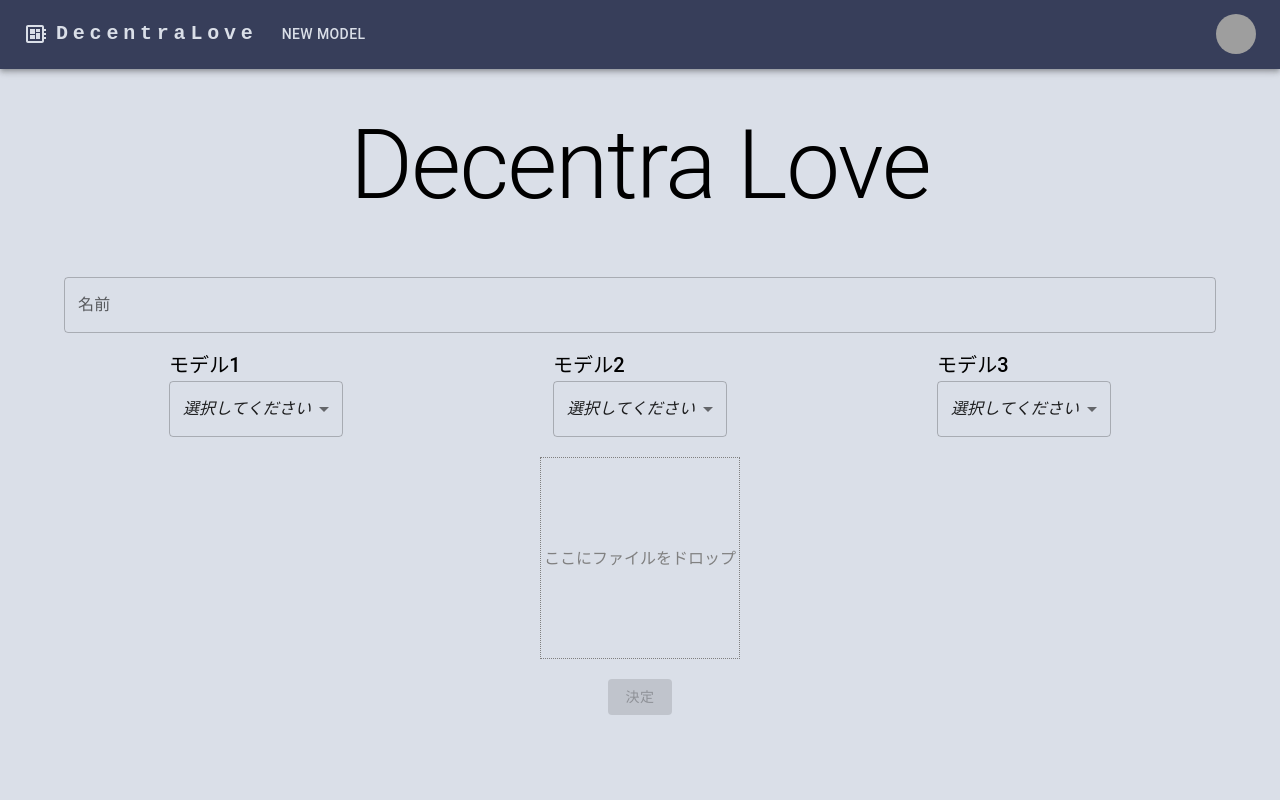
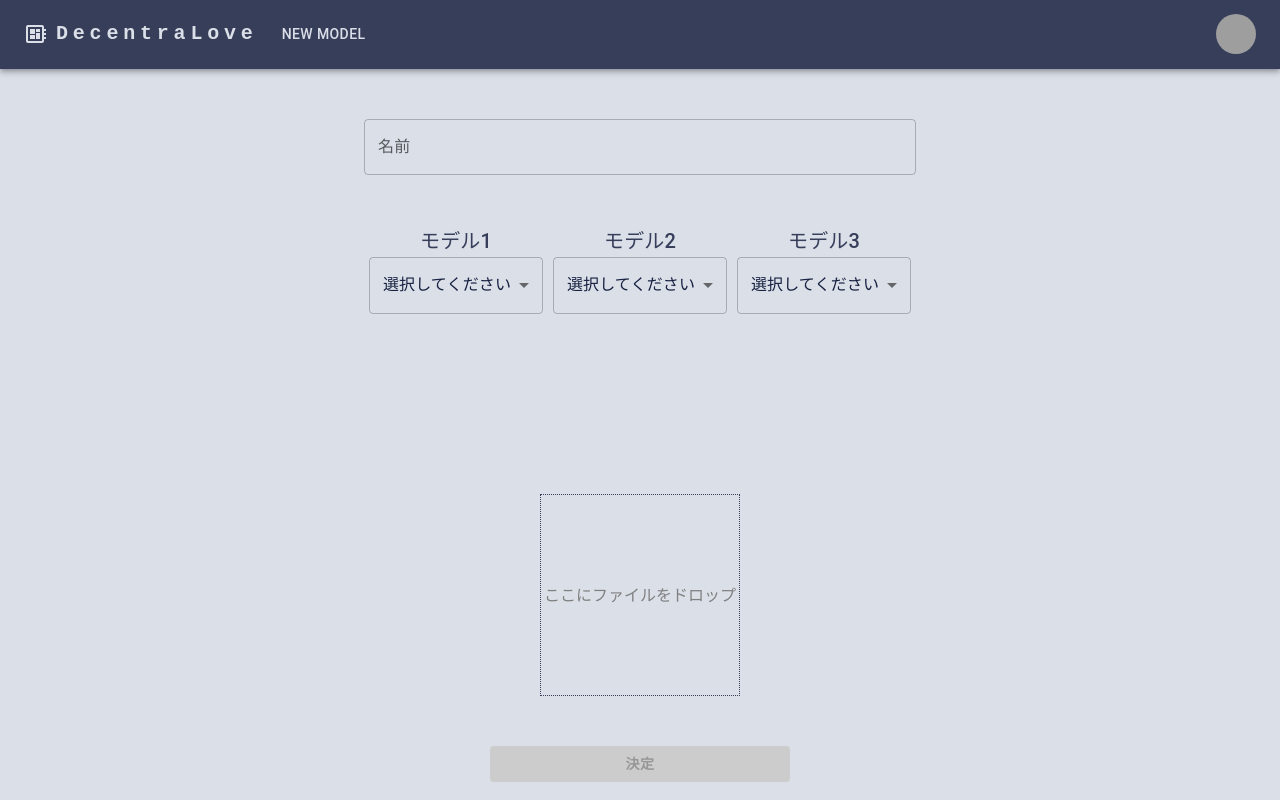
Before and after one commit to trmti/Web3_front, a Next.js app: page /model_select in a window 1280 px wide. Built offline with nearby package versions, Linux system fonts and the light colour scheme; grey boxes are pictures that could not be loaded.

Commit message:
add ページ遷移、細かなデザイン修正

```diff
--- a/app/_component/PrimaryButton.tsx
+++ b/app/_component/PrimaryButton.tsx
@@ -1,6 +1,6 @@
-import { Button, ButtonProps } from "@mui/material"
+import { Button, ButtonProps } from "@mui/material";
 
-export const PrimaryButton = ({children, ...rest}: ButtonProps) =>{
+export const PrimaryButton = ({ children, ...rest }: ButtonProps) => {
   return (
     <Button
       variant="outlined"
@@ -15,15 +15,15 @@ export const PrimaryButton = ({children, ...rest}: ButtonProps) =>{
       sx={{
         mb: 2,
         width: "300px",
-          backgroundColor: "#162040",
+        backgroundColor: "#373e5a",
         color: "#dadfe8",
         fontWeight: "bold",
-          borderRadius: "5px",
+        "&:hover": { borderColor: "#373e5a" },
         ":disabled": { backgroundColor: "#ccc", cursor: "not-allowed" },
       }}
       {...rest}
     >
       {children}
     </Button>
-    )
-}
+  );
+};
--- a/app/model_select/page.tsx
+++ b/app/model_select/page.tsx
@@ -1,15 +1,26 @@
 "use client";
 
 import React, { useState, useCallback, useEffect, ReactNode } from "react";
-import { Container, TextField, Select, MenuItem, Button, Box, Typography, SelectChangeEvent } from "@mui/material";
+import {
+  Container,
+  TextField,
+  Select,
+  MenuItem,
+  Button,
+  Box,
+  Typography,
+  SelectChangeEvent,
+} from "@mui/material";
 import { styled } from "@mui/system";
+import { PrimaryButton } from "../_component/PrimaryButton";
+import { useRouter } from "next/navigation";
 
 // Styled Components
 const DropArea = styled("div")({
   lineHeight: "200px",
   width: "200px",
   textAlign: "center",
-    border: "1px dotted #808080",
+  border: "1px dotted #373e5a",
   color: "#808080",
   margin: "20px auto",
 });
@@ -32,10 +43,12 @@ const ModelSelector = ({
   options: { value: string; label: string }[];
 }) => (
   <Box>
-        <Typography variant="h6">{label}</Typography>
+    <Typography variant="h6" sx={{ color: "#373e5a", textAlign: "center" }}>
+      {label}
+    </Typography>
     <Select fullWidth value={value} onChange={onChange} displayEmpty>
       <MenuItem value="">
-                <em>選択してください</em>
+        <Typography sx={{ color: "#162040" }}>選択してください</Typography>
       </MenuItem>
       {options.map((option) => (
         <MenuItem key={option.value} value={option.value}>
@@ -53,14 +66,23 @@ const Home = () => {
   const [model3, setModel3] = useState("");
   const [file, setFile] = useState<File | null>(null);
   const [isButtonEnabled, setIsButtonEnabled] = useState(false);
+  const router = useRouter();
 
   const models = [
     { value: "Llama-2-7b-Japanese", label: "Llama-2-7b-Japanese" },
-        { value: "haqishen-Llama-3-8B-Japanese", label: "haqishen-Llama-3-8B-Japanese" },
-        { value: "umiyuki-Japanese-Chat-Umievo", label: "umiyuki-Japanese-Chat-Umievo" },
+    {
+      value: "haqishen-Llama-3-8B-Japanese",
+      label: "haqishen-Llama-3-8B-Japanese",
+    },
+    {
+      value: "umiyuki-Japanese-Chat-Umievo",
+      label: "umiyuki-Japanese-Chat-Umievo",
+    },
   ];
 
-    useEffect(() => { setIsButtonEnabled(model1 !== '' && model2 !== '' && model3 !== ''); }, [model1, model2, model3]);
+  useEffect(() => {
+    setIsButtonEnabled(model1 !== "" && model2 !== "" && model3 !== "");
+  }, [model1, model2, model3]);
 
   const handleFileChange = (e: React.ChangeEvent<HTMLInputElement>) => {
     if (e.target.files && e.target.files[0]) {
@@ -75,19 +97,16 @@ const Home = () => {
     }
   };
 
-    const handleDragOver = (e: React.DragEvent<HTMLDivElement>) => e.preventDefault();
+  const handleDragOver = (e: React.DragEvent<HTMLDivElement>) =>
+    e.preventDefault();
 
-    const handleSubmit = useCallback(() => {
-        window.location.href = `http://127.0.0.1:5500/resulthtml.html?select1=${model1}&select2=${model2}&select3=${model3}`;
-    }, [model1, model2, model3]);
+  //   const handleSubmit = useCallback(() => {
+  //     window.location.href = `http://127.0.0.1:5500/resulthtml.html?select1=${model1}&select2=${model2}&select3=${model3}`;
+  //   }, [model1, model2, model3]);
 
   return (
-        <Container>
-            <Box textAlign="center" py={5}>
-                <Typography variant="h1">Decentra Love</Typography>
-            </Box>
-
-            <Box my={2}>
+    <Container maxWidth="sm">
+      <Box my={"50px"}>
         <TextField
           fullWidth
           label="名前"
@@ -97,7 +116,7 @@ const Home = () => {
         />
       </Box>
 
-            <Box display="flex" justifyContent="space-around" my={2}>
+      <Box display="flex" justifyContent="space-around" my={"50px"}>
         <ModelSelector
           label="モデル1"
           value={model1}
@@ -117,13 +136,16 @@ const Home = () => {
           options={models}
         />
       </Box>
-
-
-
+      <Box mt={"180px"}>
         <DropArea onDragOver={handleDragOver} onDrop={handleDrop}>
           ここにファイルをドロップ
         </DropArea>
-            <input type="file" id="userfile" style={{ display: "none" }} onChange={handleFileChange} />
+        <input
+          type="file"
+          id="userfile"
+          style={{ display: "none" }}
+          onChange={handleFileChange}
+        />
         <FilePreview>
           {file && file.type.startsWith("image/") ? (
             <img id="img1" src={URL.createObjectURL(file)} alt="Preview" />
@@ -132,19 +154,18 @@ const Home = () => {
           )}
         </FilePreview>
 
-
-            <Box textAlign="center" my={2}>
-                <Button
+        <Box textAlign="center" my={"50px"}>
+          <PrimaryButton
             variant="contained"
             color="primary"
             disabled={!isButtonEnabled}
-                    onClick={handleSubmit}
+            onClick={() => router.push("/home")}
           >
             決定
-                </Button>
+          </PrimaryButton>
+        </Box>
       </Box>
     </Container>
-
   );
 };
 
--- a/app/page.tsx
+++ b/app/page.tsx
@@ -1,14 +1,14 @@
 "use client"; // これを追加して、Client Componentとして指定します
 
 import { useState } from "react";
-import { useRouter } from "next/router";
 import { TextField, Button, Container, Typography, Box } from "@mui/material";
 import { PrimaryButton } from "./_component/PrimaryButton";
 import { TextButton } from "./_component/TextButton";
+import { useRouter } from "next/navigation";
 
 const Home = () => {
   const [username, setUsername] = useState<string>(""); // ユーザー名の状態管理
-  // const router = useRouter(); // ページ遷移用
+  const router = useRouter();
 
   // // Loginボタンのクリックハンドラ
   // const handleLoginClick = () => {
@@ -21,11 +21,25 @@ const Home = () => {
   // };
 
   return (
+    <Box>
+      <Box
+        sx={{
+          backgroundColor: "#373e5a",
+          textAlign: "center",
+          paddingY: "16px",
+        }}
+      >
+        <Typography sx={{ fontSize: 40, color: "#ff6680" }}>
+          MoAによる分散型プラットフォーム
+        </Typography>
+        <Typography sx={{ fontSize: 20, color: "#dadfe8" }}>
+          コンピュータ性能に依存しない高精度LLMの実現
+        </Typography>
+      </Box>
       <Container
         sx={{
           position: "relative",
           padding: "100px 0",
-        height: "100vh",
           display: "flex",
           flexDirection: "column",
           justifyContent: "center",
@@ -46,13 +60,13 @@ const Home = () => {
               mb: 3,
               width: "300px",
               "& .MuiInputBase-root": {
-              color: "##162040", // 入力部分の文字色
+                color: "#162040", // 入力部分の文字色
               },
               "& .MuiInputLabel-root": {
                 color: "#162040", // ラベルの文字色
               },
               "& .MuiInputBase-root.Mui-focused": {
-              borderColor: "#162040", // 入力フィールドがフォーカスされている時の枠線色
+                borderColor: "#373e5a", // 入力フィールドがフォーカスされている時の枠線色
               },
               "& .MuiInputLabel-root.Mui-focused": {
                 color: "#162040", // フォーカス時のラベル文字色
@@ -61,13 +75,26 @@ const Home = () => {
           />
           <br />
 
-        <PrimaryButton disabled={!username.trim()}>Login</PrimaryButton>
+          <PrimaryButton
+            disabled={!username.trim()}
+            onClick={() => router.push("/model_select")}
+          >
+            Login
+          </PrimaryButton>
 
           <br />
 
-        <TextButton>Sign up</TextButton>
+          <TextButton
+            sx={{
+              color: "#0a1228",
+              "&:hover": { backgroundColor: "#dadfe8", color: "#ff6680" },
+            }}
+          >
+            Sign up
+          </TextButton>
         </Box>
       </Container>
+    </Box>
   );
 };
 
```
Lines whose indentation alone changed are shown as unchanged.
